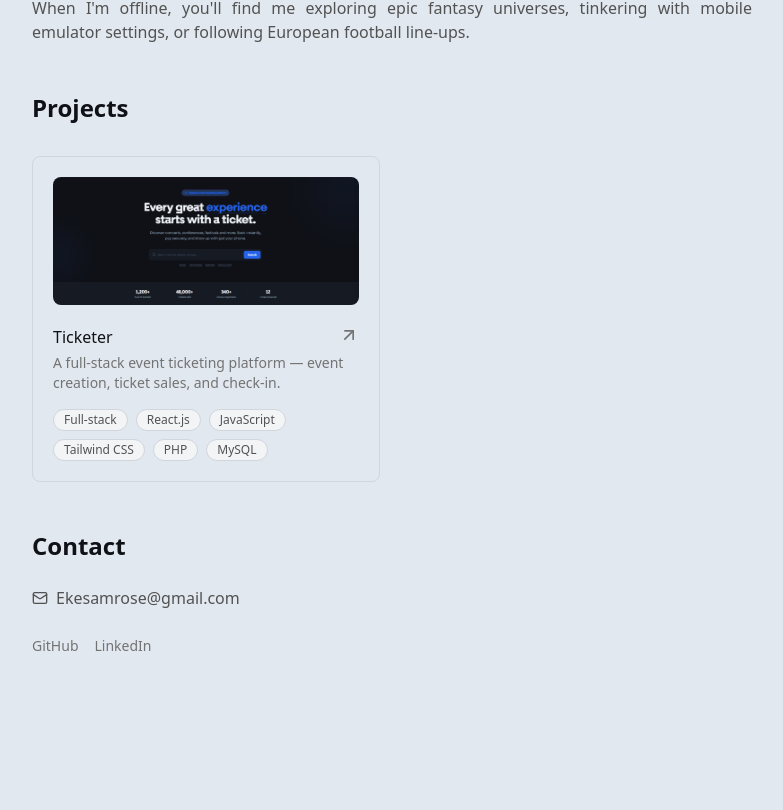
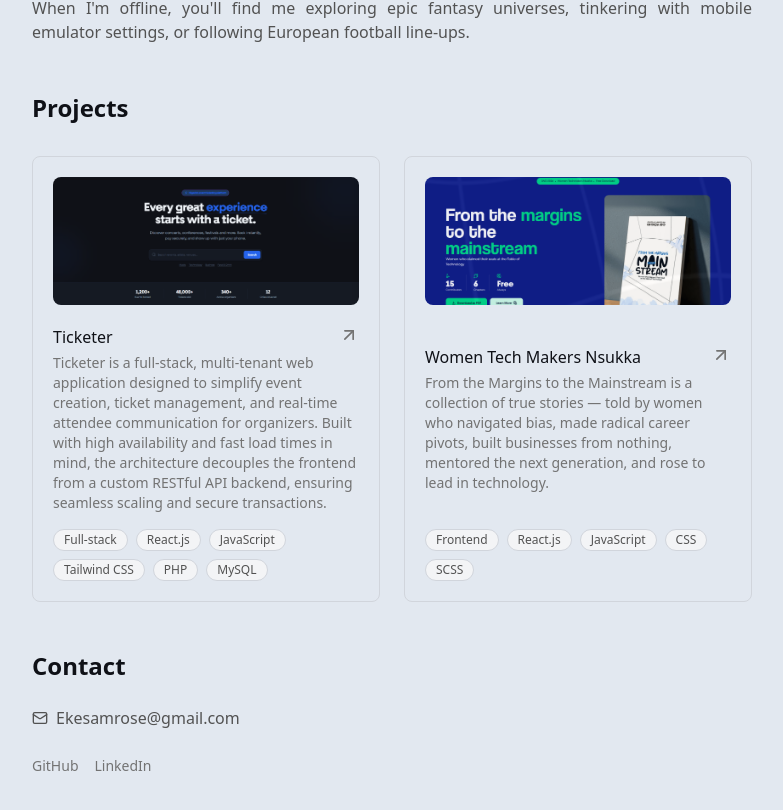
Before and after one commit to SamIfesi/portfolio, a Next.js app: page / in a window 1280 px wide. Shown: the part 844-1654 px from the top of the page, without its empty margins (248-1031 px from the left). Built offline with nearby package versions, Linux system fonts and the light colour scheme.

Commit message:
fix: enhance Ticketer description and add Women Tech Makers Nsukka profile

```diff
--- a/src/data/profile.ts
+++ b/src/data/profile.ts
@@ -23,7 +23,7 @@ export const profile = {
       name: 'Ticketer',
       img: '/images/ticketer.png',
       description:
-        'A full-stack event ticketing platform — event creation, ticket sales, and check-in.',
+        'Ticketer is a full-stack, multi-tenant web application designed to simplify event creation, ticket management, and real-time attendee communication for organizers. Built with high availability and fast load times in mind, the architecture decouples the frontend from a custom RESTful API backend, ensuring seamless scaling and secure transactions.',
       href: 'https://app.ticketer.website',
       tags: [
         'Full-stack',
@@ -34,5 +34,13 @@ export const profile = {
         'MySQL',
       ],
     },
+    {
+      name: 'Women Tech Makers Nsukka',
+      img: '/images/WTM.png',
+      description:
+        'From the Margins to the Mainstream is a collection of true stories — told by women who navigated bias, made radical career pivots, built businesses from nothing, mentored the next generation, and rose to lead in technology.',
+      href: 'https://www.women-techmakers-nsukka.online/',
+      tags: ['Frontend', 'React.js', 'JavaScript', 'CSS', 'SCSS'],
+    },
   ],
 };
```
